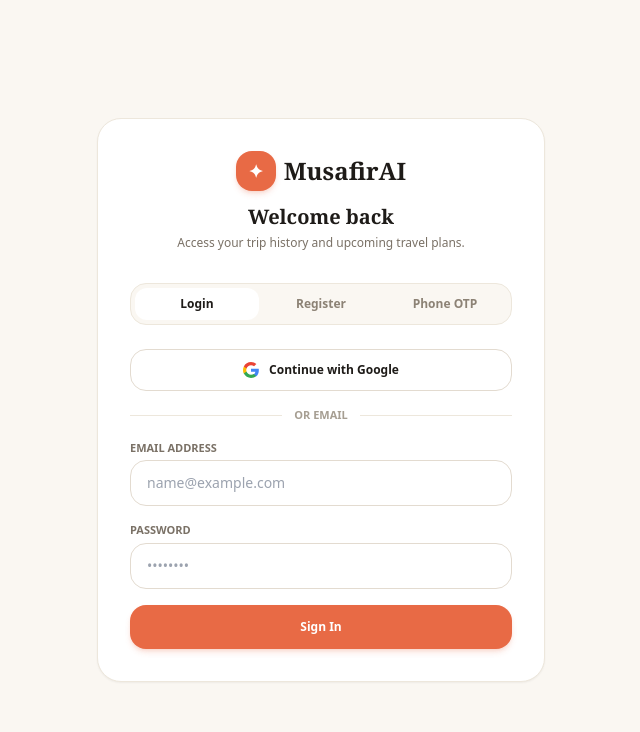
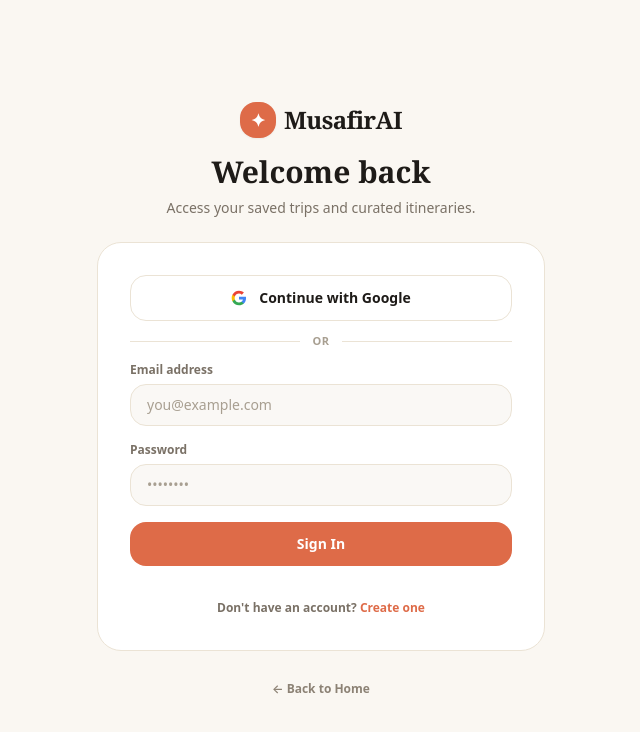
Before and after one commit to SanchikaRao/MusafirAI, a Next.js app: page /auth in a window 1280 px wide. Shown: the top 732 px of the page, without its empty margins (319-959 px from the left). Built offline with nearby package versions, Linux system fonts and the light colour scheme; no server answers.

Commit message:
refactor(auth): remove phone auth option and standardize on google oauth and email sign-in

```diff
--- a/app/auth/page.tsx
+++ b/app/auth/page.tsx
@@ -1,322 +1,219 @@
 "use client";
 
 import { useState } from "react";
+import { supabase } from "../../lib/supabase"; // Adjust relative path if needed
 import { useRouter } from "next/navigation";
-import { supabase } from "../../lib/supabase";
 import Link from "next/link";
 
 export default function AuthPage() {
   const router = useRouter();
-  const [authMode, setAuthMode] = useState<"login" | "signup" | "phone">("login");
-  const [email, setEmail] = useState("");
-  const [password, setPassword] = useState("");
-  const [phone, setPhone] = useState("+91");
-  const [otp, setOtp] = useState("");
-  const [otpSent, setOtpSent] = useState(false);
-  const [loading, setLoading] = useState(false);
-  const [message, setMessage] = useState<{ text: string; type: "error" | "success" } | null>(null);
+  const [isSignUp, setIsSignUp] = useState<boolean>(false);
+  const [email, setEmail] = useState<string>("");
+  const [password, setPassword] = useState<string>("");
+  const [loading, setLoading] = useState<boolean>(false);
+  const [errorMessage, setErrorMessage] = useState<string>("");
+  const [successMessage, setSuccessMessage] = useState<string>("");
 
-  // 1. Google OAuth
+  // 1. Google OAuth Sign-in
   const handleGoogleLogin = async () => {
     setLoading(true);
-    setMessage(null);
+    setErrorMessage("");
+    try {
       const { error } = await supabase.auth.signInWithOAuth({
         provider: "google",
         options: {
           redirectTo: `${window.location.origin}/dashboard`,
         },
       });
-    if (error) {
-      setMessage({ text: error.message, type: "error" });
+      if (error) throw error;
+    } catch (err: any) {
+      setErrorMessage(err.message || "Failed to initialize Google login.");
       setLoading(false);
     }
   };
 
-  // 2. Email & Password (Sign In / Register)
+  // 2. Email & Password Authentication
   const handleEmailAuth = async (e: React.FormEvent) => {
     e.preventDefault();
     setLoading(true);
-    setMessage(null);
+    setErrorMessage("");
+    setSuccessMessage("");
 
-    if (authMode === "signup") {
-      const { error } = await supabase.auth.signUp({
-        email,
-        password,
-        options: {
-          emailRedirectTo: `${window.location.origin}/dashboard`,
-        },
-      });
-
-      if (error) {
-        setMessage({ text: error.message, type: "error" });
-      } else {
-        setMessage({
-          text: "Verification link sent! Check your email to confirm your account.",
-          type: "success",
-        });
-      }
-    } else {
-      const { error } = await supabase.auth.signInWithPassword({
+    try {
+      if (isSignUp) {
+        const { data, error } = await supabase.auth.signUp({
           email,
           password,
         });
+        if (error) throw error;
 
-      if (error) {
-        setMessage({ text: error.message, type: "error" });
+        if (data.session) {
+          router.push("/dashboard");
         } else {
+          setSuccessMessage("Check your inbox to verify your email address!");
+        }
+      } else {
+        const { data, error } = await supabase.auth.signInWithPassword({
+          email,
+          password,
+        });
+        if (error) throw error;
+
+        if (data.session) {
           router.push("/dashboard");
         }
       }
+    } catch (err: any) {
+      setErrorMessage(err.message || "Authentication failed. Please check your credentials.");
+    } finally {
       setLoading(false);
-  };
-
-  // 3. Phone OTP Verification
-  const handleSendPhoneOTP = async (e: React.FormEvent) => {
-    e.preventDefault();
-    setLoading(true);
-    setMessage(null);
-
-    const { error } = await supabase.auth.signInWithOtp({
-      phone,
-    });
-
-    if (error) {
-      setMessage({ text: error.message, type: "error" });
-    } else {
-      setOtpSent(true);
-      setMessage({ text: `6-digit verification code sent to ${phone}`, type: "success" });
     }
-    setLoading(false);
-  };
-
-  const handleVerifyPhoneOTP = async (e: React.FormEvent) => {
-    e.preventDefault();
-    setLoading(true);
-    setMessage(null);
-
-    const { error } = await supabase.auth.verifyOtp({
-      phone,
-      token: otp,
-      type: "sms",
-    });
-
-    if (error) {
-      setMessage({ text: error.message, type: "error" });
-    } else {
-      router.push("/dashboard");
-    }
-    setLoading(false);
   };
 
   return (
-    <div className="min-h-screen bg-[#FAF7F2] flex flex-col justify-center items-center py-12 px-4 sm:px-6 selection:bg-[#E86A45] selection:text-white">
-      <div className="max-w-md w-full bg-white rounded-3xl p-8 border border-[#EDE7DC] shadow-sm">
-        <div className="text-center mb-8">
-          <Link href="/" className="inline-flex items-center gap-2 mb-3">
-            <div className="w-10 h-10 rounded-2xl bg-[#E86A45] text-white flex items-center justify-center font-serif text-lg font-bold shadow-md shadow-[#E86A45]/20">
+    <div className="min-h-screen bg-[#FAF7F2] text-[#2D2A26] flex flex-col justify-center items-center px-4 py-12 antialiased">
+      <div className="w-full max-w-md space-y-6">
+
+        {/* Brand Header */}
+        <div className="text-center space-y-2">
+          <Link href="/" className="inline-flex items-center gap-2 justify-center">
+            <div className="w-9 h-9 rounded-2xl bg-[#DE6B48] text-white flex items-center justify-center font-bold text-lg shadow-sm">
               ✦
             </div>
-            <span className="font-serif font-bold text-2xl text-[#1E1B18]">MusafirAI</span>
+            <span className="font-serif font-bold text-2xl text-[#1E1B18] tracking-tight">
+              MusafirAI
+            </span>
           </Link>
-          <h2 className="text-xl font-serif font-bold text-[#1E1B18]">
-            {authMode === "login"
-              ? "Welcome back"
-              : authMode === "signup"
-              ? "Create an account"
-              : "Phone Verification"}
+          <h2 className="text-2xl sm:text-3xl font-serif font-bold text-[#1E1B18] pt-2">
+            {isSignUp ? "Create your account" : "Welcome back"}
           </h2>
-          <p className="text-xs text-[#7A7166] mt-1">
-            Access your trip history and upcoming travel plans.
+          <p className="text-xs sm:text-sm text-[#7A7166]">
+            {isSignUp
+              ? "Plan, curate, and explore personalized road trips."
+              : "Access your saved trips and curated itineraries."}
           </p>
         </div>
 
-        {/* Mode Switcher */}
-        <div className="flex bg-[#FAF7F2] p-1 rounded-2xl border border-[#EDE7DC] mb-6">
-          <button
-            type="button"
-            onClick={() => {
-              setAuthMode("login");
-              setMessage(null);
-            }}
-            className={`flex-1 py-2 text-xs font-bold rounded-xl transition cursor-pointer ${
-              authMode === "login" ? "bg-white text-[#1E1B18] shadow-xs" : "text-[#8C8275]"
-            }`}
-          >
-            Login
-          </button>
-          <button
-            type="button"
-            onClick={() => {
-              setAuthMode("signup");
-              setMessage(null);
-            }}
-            className={`flex-1 py-2 text-xs font-bold rounded-xl transition cursor-pointer ${
-              authMode === "signup" ? "bg-white text-[#1E1B18] shadow-xs" : "text-[#8C8275]"
-            }`}
-          >
-            Register
-          </button>
-          <button
-            type="button"
-            onClick={() => {
-              setAuthMode("phone");
-              setMessage(null);
-            }}
-            className={`flex-1 py-2 text-xs font-bold rounded-xl transition cursor-pointer ${
-              authMode === "phone" ? "bg-white text-[#1E1B18] shadow-xs" : "text-[#8C8275]"
-            }`}
-          >
-            Phone OTP
-          </button>
-        </div>
+        {/* Auth Card */}
+        <div className="bg-white border border-[#EBE3D5] rounded-3xl p-6 sm:p-8 shadow-xs space-y-5">
 
-        {message && (
-          <div
-            className={`mb-5 p-3.5 rounded-2xl text-xs font-bold border ${
-              message.type === "error"
-                ? "bg-[#FDEEED] border-[#F8D2CF] text-[#C53929]"
-                : "bg-[#EDF7ED] border-[#C8E6C9] text-[#2E7D32]"
-            }`}
-          >
-            {message.text}
+          {/* Status Messages */}
+          {errorMessage && (
+            <div className="p-3.5 rounded-2xl bg-[#FDF0EC] border border-[#F5D5CB] text-[#C95937] text-xs font-medium leading-relaxed">
+              {errorMessage}
             </div>
           )}
 
-        {authMode !== "phone" && (
-          <div className="space-y-4">
+          {successMessage && (
+            <div className="p-3.5 rounded-2xl bg-[#F0FDF4] border border-[#DCFCE7] text-[#15803D] text-xs font-medium leading-relaxed">
+              {successMessage}
+            </div>
+          )}
+
+          {/* Google Login Button */}
           <button
             type="button"
             onClick={handleGoogleLogin}
             disabled={loading}
-              className="w-full py-3 px-4 rounded-2xl border border-[#E3DBD0] hover:bg-[#FAF7F2] font-bold text-xs text-[#1E1B18] flex items-center justify-center gap-2.5 transition shadow-2xs cursor-pointer"
+            className="w-full flex items-center justify-center gap-3 px-4 py-3 rounded-2xl border border-[#EBE3D5] bg-white text-xs sm:text-sm font-bold text-[#1E1B18] hover:bg-[#FAF8F5] transition shadow-2xs cursor-pointer disabled:opacity-50"
           >
             <svg className="w-4 h-4" viewBox="0 0 24 24">
               <path
                 fill="#4285F4"
-                  d="M23.745 12.27c0-.7-.06-1.4-.19-2.07H12v4.51h6.6c-.29 1.52-1.14 2.82-2.4 3.68v3.05h3.88c2.27-2.09 3.665-5.17 3.665-9.17z"
+                d="M22.56 12.25c0-.78-.07-1.53-.2-2.25H12v4.26h5.92c-.26 1.37-1.04 2.53-2.21 3.31v2.77h3.57c2.08-1.92 3.28-4.74 3.28-8.09z"
               />
               <path
                 fill="#34A853"
-                  d="M12 24c3.24 0 5.95-1.08 7.93-2.91l-3.88-3.05c-1.08.72-2.45 1.16-4.05 1.16-3.12 0-5.77-2.1-6.72-4.93H1.25v3.15C3.26 21.36 7.34 24 12 24z"
+                d="M12 23c2.97 0 5.46-.98 7.28-2.66l-3.57-2.77c-.98.66-2.23 1.06-3.71 1.06-2.86 0-5.29-1.93-6.16-4.53H2.18v2.84C3.99 20.53 7.7 23 12 23z"
               />
               <path
                 fill="#FBBC05"
-                  d="M5.28 14.27c-.25-.72-.38-1.49-.38-2.27s.13-1.55.38-2.27V6.58H1.25C.45 8.18 0 10.03 0 12s.45 3.82 1.25 5.42l4.03-3.15z"
+                d="M5.84 14.09c-.22-.66-.35-1.36-.35-2.09s.13-1.43.35-2.09V7.06H2.18C1.43 8.55 1 10.22 1 12s.43 3.45 1.18 4.94l2.85-2.22.81-.63z"
               />
               <path
                 fill="#EA4335"
-                  d="M12 4.75c1.77 0 3.35.61 4.6 1.8l3.42-3.42C17.95 1.19 15.24 0 12 0 7.34 0 3.26 2.64 1.25 6.58l4.03 3.15c.95-2.83 3.6-4.98 6.72-4.98z"
+                d="M12 5.38c1.62 0 3.06.56 4.21 1.64l3.15-3.15C17.45 2.09 14.97 1 12 1 7.7 1 3.99 3.47 2.18 7.06l3.66 2.84c.87-2.6 3.3-4.52 6.16-4.52z"
               />
             </svg>
-              Continue with Google
+            <span>Continue with Google</span>
           </button>
 
-            <div className="flex items-center my-4">
-              <div className="flex-1 border-t border-[#EDE7DC]" />
-              <span className="px-3 text-[11px] font-bold text-[#A69E92] uppercase">Or email</span>
-              <div className="flex-1 border-t border-[#EDE7DC]" />
+          {/* Divider */}
+          <div className="relative flex items-center justify-center">
+            <div className="border-t border-[#EBE3D5] w-full" />
+            <span className="bg-white px-3 text-[11px] font-bold tracking-wider text-[#A89F91] uppercase absolute">
+              or
+            </span>
           </div>
 
+          {/* Email / Password Form */}
           <form onSubmit={handleEmailAuth} className="space-y-4">
             <div>
-                <label className="block text-[11px] font-bold text-[#7A7166] uppercase mb-1">
-                  Email Address
+              <label className="block text-xs font-bold text-[#7A7166] mb-1.5">
+                Email address
               </label>
               <input
                 type="email"
+                placeholder="you@example.com"
                 value={email}
                 onChange={(e) => setEmail(e.target.value)}
-                  placeholder="name@example.com"
-                  className="w-full px-4 py-3 rounded-2xl border border-[#E3DBD0] focus:border-[#E86A45] focus:outline-none text-sm text-[#1E1B18]"
                 required
+                className="w-full px-4 py-2.5 rounded-2xl border border-[#EBE3D5] bg-[#FAF8F5] text-xs sm:text-sm text-[#1E1B18] placeholder-[#A89F91] focus:outline-none focus:border-[#DE6B48] focus:bg-white transition"
               />
             </div>
 
             <div>
-                <label className="block text-[11px] font-bold text-[#7A7166] uppercase mb-1">
+              <label className="block text-xs font-bold text-[#7A7166] mb-1.5">
                 Password
               </label>
               <input
                 type="password"
+                placeholder="••••••••"
                 value={password}
                 onChange={(e) => setPassword(e.target.value)}
-                  placeholder="••••••••"
+                required
                 minLength={6}
-                  className="w-full px-4 py-3 rounded-2xl border border-[#E3DBD0] focus:border-[#E86A45] focus:outline-none text-sm text-[#1E1B18]"
-                  required
+                className="w-full px-4 py-2.5 rounded-2xl border border-[#EBE3D5] bg-[#FAF8F5] text-xs sm:text-sm text-[#1E1B18] placeholder-[#A89F91] focus:outline-none focus:border-[#DE6B48] focus:bg-white transition"
               />
             </div>
 
             <button
               type="submit"
               disabled={loading}
-                className="w-full py-3.5 rounded-2xl bg-[#E86A45] hover:bg-[#D95D39] text-white font-bold text-xs shadow-md shadow-[#E86A45]/20 transition cursor-pointer"
+              className="w-full py-3 rounded-2xl bg-[#DE6B48] text-white text-xs sm:text-sm font-bold hover:bg-[#C95937] transition shadow-2xs cursor-pointer disabled:opacity-50"
             >
-                {loading ? "Processing..." : authMode === "login" ? "Sign In" : "Register with Email"}
+              {loading ? "Processing..." : isSignUp ? "Create Account" : "Sign In"}
             </button>
           </form>
-          </div>
-        )}
 
-        {authMode === "phone" && (
-          <div className="space-y-4">
-            {!otpSent ? (
-              <form onSubmit={handleSendPhoneOTP} className="space-y-4">
-                <div>
-                  <label className="block text-[11px] font-bold text-[#7A7166] uppercase mb-1">
-                    Phone Number (with Country Code)
-                  </label>
-                  <input
-                    type="tel"
-                    value={phone}
-                    onChange={(e) => setPhone(e.target.value)}
-                    placeholder="+919876543210"
-                    className="w-full px-4 py-3 rounded-2xl border border-[#E3DBD0] focus:border-[#E86A45] focus:outline-none text-sm text-[#1E1B18]"
-                    required
-                  />
-                </div>
-                <button
-                  type="submit"
-                  disabled={loading}
-                  className="w-full py-3.5 rounded-2xl bg-[#E86A45] hover:bg-[#D95D39] text-white font-bold text-xs shadow-md shadow-[#E86A45]/20 transition cursor-pointer"
-                >
-                  {loading ? "Sending Code..." : "Send Verification OTP"}
-                </button>
-              </form>
-            ) : (
-              <form onSubmit={handleVerifyPhoneOTP} className="space-y-4">
-                <div>
-                  <label className="block text-[11px] font-bold text-[#7A7166] uppercase mb-1">
-                    Enter 6-Digit OTP
-                  </label>
-                  <input
-                    type="text"
-                    value={otp}
-                    onChange={(e) => setOtp(e.target.value)}
-                    placeholder="123456"
-                    maxLength={6}
-                    className="w-full px-4 py-3 rounded-2xl border border-[#E3DBD0] focus:border-[#E86A45] focus:outline-none text-center font-mono tracking-widest text-lg text-[#1E1B18]"
-                    required
-                  />
-                </div>
-                <button
-                  type="submit"
-                  disabled={loading}
-                  className="w-full py-3.5 rounded-2xl bg-[#E86A45] hover:bg-[#D95D39] text-white font-bold text-xs shadow-md shadow-[#E86A45]/20 transition cursor-pointer"
-                >
-                  {loading ? "Verifying..." : "Verify & Sign In"}
-                </button>
+          {/* Toggle between Sign In & Sign Up */}
+          <div className="text-center pt-2">
             <button
               type="button"
-                  onClick={() => setOtpSent(false)}
-                  className="w-full text-center text-xs font-semibold text-[#8C8275] underline"
+              onClick={() => {
+                setIsSignUp(!isSignUp);
+                setErrorMessage("");
+                setSuccessMessage("");
+              }}
+              className="text-xs font-semibold text-[#7A7166] hover:text-[#DE6B48] transition cursor-pointer"
             >
-                  Change Phone Number
+              {isSignUp ? (
+                <>Already have an account? <span className="text-[#DE6B48] font-bold">Sign In</span></>
+              ) : (
+                <>Don't have an account? <span className="text-[#DE6B48] font-bold">Create one</span></>
+              )}
             </button>
-              </form>
-            )}
           </div>
-        )}
+
+        </div>
+
+        {/* Back Link */}
+        <div className="text-center">
+          <Link href="/" className="text-xs font-semibold text-[#8C8275] hover:text-[#DE6B48] transition">
+            ← Back to Home
+          </Link>
+        </div>
+
       </div>
     </div>
   );
```
Lines whose indentation alone changed are shown as unchanged.
